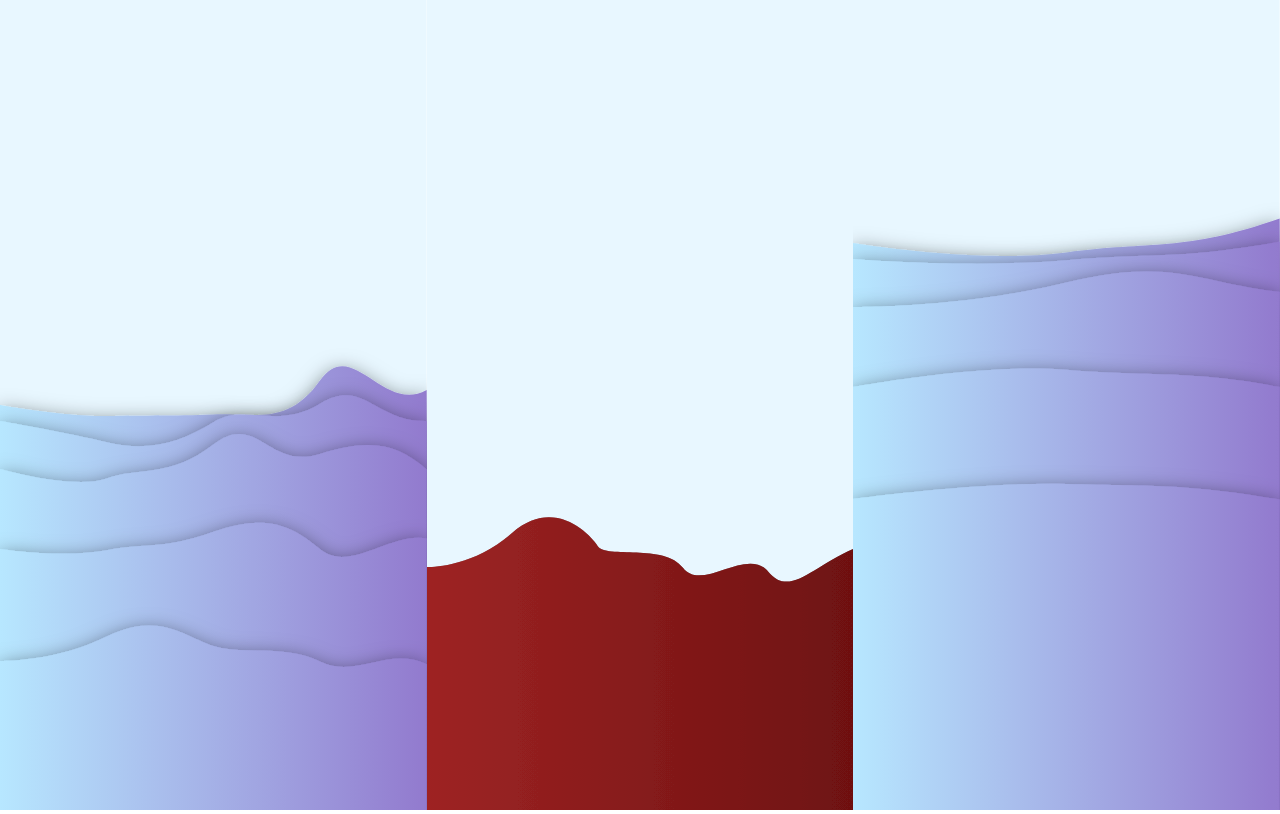
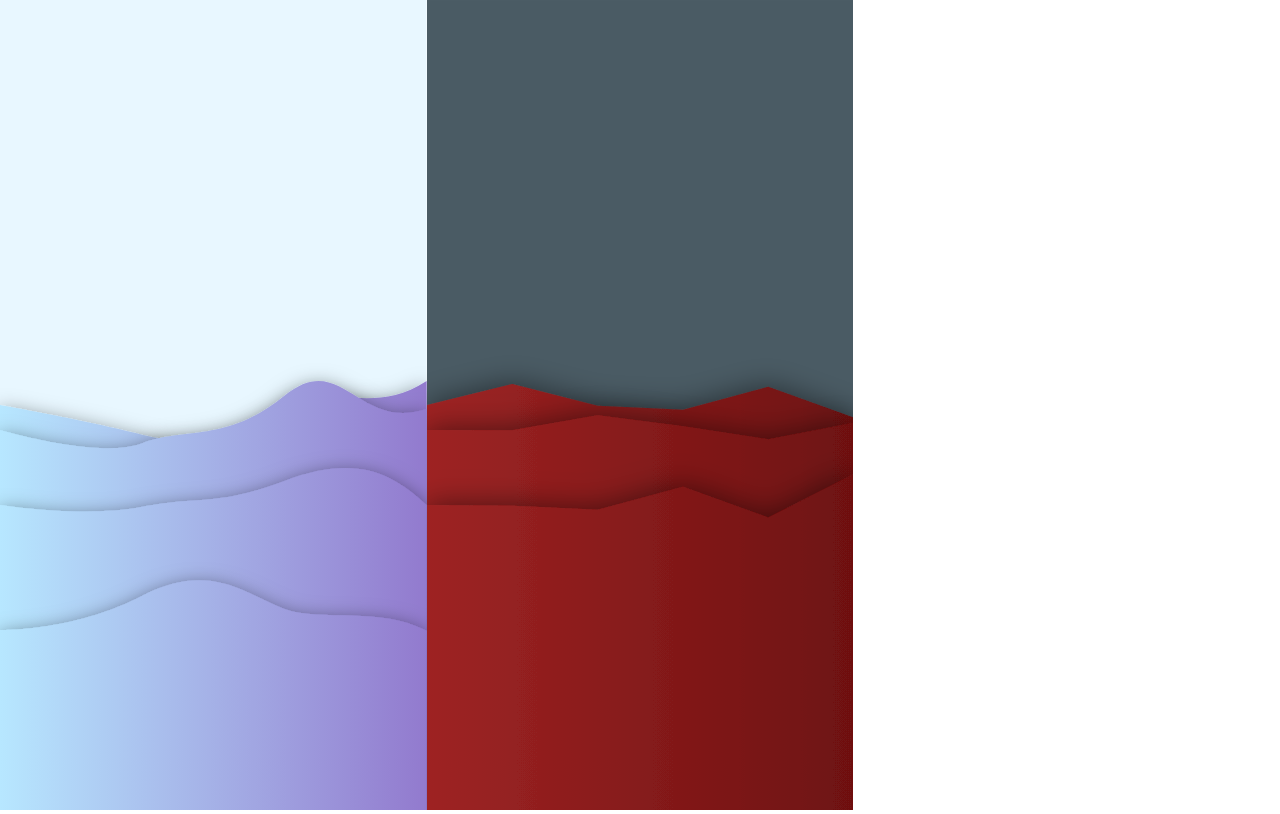
Before and after one commit to MaximBuz/heazy-svg-creator, a React (Create React App) app: page / in a window 1280 px wide. Built offline with nearby package versions, Linux system fonts and the light colour scheme.

Commit message:
refactored all wave variants into one component

```diff
--- a/src/App.tsx
+++ b/src/App.tsx
@@ -1,61 +1,45 @@
 import StackedWave from './components/StackedWave';
-import './App.css';
-import SmoothWave from './components/SmoothWave';
 
 function App() {
   return (
     <div className="App">
-      <div style={{ display: 'flex'}}>
+      <div style={{ display: 'flex' }}>
         <StackedWave
-        seed={1}
+          type="smooth"
+          seed={2}
           width={window.innerWidth / 3}
-        height={window.innerHeight+10}
+          height={window.innerHeight + 10}
           startWaveColor="#B7E7FF"
           stopWaveColor="#927ace"
-        bgColor='#E8F7FF'
+          bgColor="#E8F7FF"
           shadowX={0}
           shadowY={5}
           shadowSD={10}
           shadowOpacity={0.5}
           balance={0.5}
-        velocity={50}
-        breaks={4}
-        stacks={4}
-        distance={4}
+          velocity={70}
+          breaks={3}
+          stacks={3}
+          distance={5}
         />
-      <SmoothWave
-        seed={5}
+        <StackedWave
+          type="peak"
+          seed={7}
           width={window.innerWidth / 3}
-        height={window.innerHeight+10}
+          height={window.innerHeight + 10}
           startWaveColor="#9e2424"
           stopWaveColor="#6e1111"
-        bgColor='#E8F7FF'
+          bgColor="#4a5b64"
           shadowX={0}
           shadowY={0}
-        shadowSD={0}
+          shadowSD={15}
           shadowOpacity={0.5}
-        balance={0.7}
+          balance={0.5}
           velocity={70}
           breaks={5}
+          stacks={2}
+          distance={5}
         />
-      <StackedWave
-        seed={3}
-        width={window.innerWidth / 3}
-        height={window.innerHeight+10}
-        startWaveColor="#B7E7FF"
-        stopWaveColor="#927ace"
-        bgColor='#E8F7FF'
-        shadowX={0}
-        shadowY={5}
-        shadowSD={10}
-        shadowOpacity={0.5}
-        balance={0.3}
-        velocity={50}
-        breaks={2}
-        stacks={4}
-        distance={4}
-      />
-
       </div>
     </div>
   );
--- a/src/components/SmoothWave.tsx
+++ /dev/null
@@ -1,68 +0,0 @@
-import React from 'react';
-import { smoothWavePath } from '../utils/calculations/smoothWavePath';
-
-export interface ISmoothWaveProps {
-  seed: number;
-  width: number;
-  height: number;
-  startWaveColor: string;
-  stopWaveColor: string;
-  bgColor: string;
-  shadowX: number;
-  shadowY: number;
-  shadowSD: number;
-  shadowOpacity: number;
-  balance: number;
-  velocity: number;
-  breaks: number;
-}
-
-const SmoothWave: React.FunctionComponent<ISmoothWaveProps> = ({
-  seed,
-  width,
-  height,
-  balance,
-  velocity,
-  breaks,
-  startWaveColor,
-  stopWaveColor,
-  bgColor,
-  shadowOpacity,
-  shadowX,
-  shadowY,
-  shadowSD,
-}) => {
-  const waveData = smoothWavePath(seed, width, height, balance, velocity, breaks);
-  return (
-    <div style={{width, height}}>
-      <svg viewBox={`0 0 ${width} ${height}`} height="100%" width="100%">
-        <rect x="0" y="0" width={width} height={height} fill={bgColor}></rect>
-        <linearGradient id="linear-gradient-smooth">
-          <stop offset="0%" stopColor={startWaveColor} stopOpacity="100%" />
-          <stop offset="100%" stopColor={stopWaveColor} stopOpacity="100%" />
-        </linearGradient>
-        <filter id="shadow-smooth">
-          <feDropShadow
-            dx={shadowX}
-            dy={shadowY}
-            stdDeviation={shadowSD}
-            floodColor="black"
-            floodOpacity={shadowOpacity}
-          />
-        </filter>
-          <path
-            d={waveData}
-            fill="none"
-            strokeLinecap="round"
-            filter="url(#shadow-smooth)"
-            style={{
-              transition: 'all 0.4s cubic-bezier(0.16, 1, 0.3, 1) 0s',
-              fill: 'url(#linear-gradient-smooth)',
-            }}
-          ></path>
-      </svg>
-    </div>
-  );
-};
-
-export default SmoothWave;
--- a/src/components/StackedWave.tsx
+++ b/src/components/StackedWave.tsx
@@ -1,7 +1,9 @@
 import React from 'react';
-import { stackedWavePath } from '../utils/calculations/stackedWavePath';
+import { smoothWavePath } from '../utils/calculations/smoothWavePath';
+import { peakWavePath } from '../utils/calculations/peakWavePath';
 
 export interface IStackedWaveProps {
+  type: "smooth" | "peak"
   seed: number;
   width: number;
   height: number;
@@ -20,6 +22,7 @@ export interface IStackedWaveProps {
 }
 
 const StackedWave: React.FunctionComponent<IStackedWaveProps> = ({
+  type,
   seed,
   width,
   height,
@@ -36,17 +39,22 @@ const StackedWave: React.FunctionComponent<IStackedWaveProps> = ({
   shadowY,
   shadowSD,
 }) => {
-  const wavesData = stackedWavePath(seed, width, height, balance, velocity, breaks, stacks, distance);
+  let wavesData;
+  if (type === "smooth") {
+    wavesData = smoothWavePath(seed, width, height, balance, velocity, breaks, stacks, distance);
+  } else {
+    wavesData = peakWavePath(seed, width, height, balance, velocity, breaks, stacks, distance);
+  }
 
   return (
     <div style={{width, height}}>
       <svg viewBox={`0 0 ${width} ${height}`} height="100%" width="100%">
         <rect x="0" y="0" width={width} height={height} fill={bgColor}></rect>
-        <linearGradient id="linear-gradient-stacked">
+        <linearGradient id={`linear-gradient-${type}`}>
           <stop offset="0%" stopColor={startWaveColor} stopOpacity="100%" />
           <stop offset="100%" stopColor={stopWaveColor} stopOpacity="100%" />
         </linearGradient>
-        <filter id="shadow-stacked">
+        <filter id={`shadow-${type}`}>
           <feDropShadow
             dx={shadowX}
             dy={shadowY}
@@ -61,10 +69,10 @@ const StackedWave: React.FunctionComponent<IStackedWaveProps> = ({
             d={wave}
             fill="none"
             strokeLinecap="round"
-            filter="url(#shadow-stacked)"
+            filter={`url(#shadow-${type})`}
             style={{
               transition: 'all 0.4s cubic-bezier(0.16, 1, 0.3, 1) 0s',
-              fill: 'url(#linear-gradient-stacked)',
+              fill: `url(#linear-gradient-${type})`,
             }}
           ></path>
         ))}
--- /dev/null
+++ b/src/utils/calculations/peakWavePath.ts
@@ -0,0 +1,26 @@
+// calculates svg data attribute for wave with peaky peaks
+import { generateRandomNumber } from './randomNumber';
+
+export function peakWavePath(
+  seed: number,
+  width: number,
+  height: number,
+  balance: number,
+  velocity: number,
+  breaks: number,
+  stacks: number,
+  distance: number
+) {
+  let waveHeight = height * balance
+  const equal = width / breaks;
+  const waves = [];
+  for (let stack = 0; stack <= stacks; stack++) {
+    const data = [`M0 ${waveHeight + stack * distance * (stack * distance)}`];
+    for (let n = 1; n <= breaks; n++) {
+      data.push(`L${n * equal} ${waveHeight + (generateRandomNumber(seed+stack+2*n) - 0.5) * velocity + stack * distance * (stack * distance)}`);
+    }
+    data.push(`L${width} ${height}`, `L0 ${height}Z`);
+    waves.push(data.join(" "));
+  }
+  return waves;
+}
--- a/src/utils/calculations/smoothWavePath.ts
+++ b/src/utils/calculations/smoothWavePath.ts
@@ -8,23 +8,28 @@ export function smoothWavePath (
   balance: number = 0.5,
   velocity: number = 50,
   breaks: number = 2,
+  stacks: number = 4,
+  distance: number = 5,
 ) {
   let waveHeight = height * balance
   const equal = width / breaks;
-  const data = [`M0 ${waveHeight}`];
+  const waves = [];
+  for (let stack = 0; stack <= stacks; stack++) {
+    const data = [`M0 ${waveHeight + stack * distance * (stack * distance)}`];
     for (let n = 1; n <= breaks; n++) {
-    const random = (generateRandomNumber(seed+n) - 0.5) * velocity;
+      const random = (generateRandomNumber(seed+stack+n) - 0.5) * velocity;
       const smooth = {
         handle: {
           x: random < 0 ? (n - 1) * equal + equal / 2 - random : (n - 1) * equal + equal / 2 + random,
-      y: waveHeight + random,
+          y: waveHeight + random + stack * distance * (stack * distance),
         },
         x: n * equal,
-     y: waveHeight + (generateRandomNumber(seed+2*n) - 0.5) * velocity,
+        y: waveHeight + (generateRandomNumber(seed+stack+2*n) - 0.5) * velocity + stack * distance * (stack * distance),
       };
       data.push(`S${smooth.handle.x} ${smooth.handle.y} ${smooth.x} ${smooth.y}`);
     }
     data.push(`L${width} ${height}`, `L0 ${height}Z`);
-  return data.join(' ')
-
+    waves.push(data.join(" "));
   }
+  return waves;
+}
--- a/src/utils/calculations/stackedWavePath.ts
+++ /dev/null
@@ -1,35 +0,0 @@
-// calculates svg data attribute for wave with smooth peaks
-import { generateRandomNumber } from './randomNumber';
-
-export function stackedWavePath (
-  seed: number = 0,
-  width: number = 540,
-  height: number = 960,
-  balance: number = 0.5,
-  velocity: number = 50,
-  breaks: number = 2,
-  stacks: number = 4,
-  distance: number = 5,
-) {
-  let waveHeight = height * balance
-  const equal = width / breaks;
-  const waves = [];
-  for (let stack = 0; stack <= stacks; stack++) {
-    const data = [`M0 ${waveHeight + stack * distance * (stack * distance)}`];
-    for (let n = 1; n <= breaks; n++) {
-      const random = (generateRandomNumber(seed+stack+n) - 0.5) * velocity;
-      const smooth = {
-        handle: {
-          x: random < 0 ? (n - 1) * equal + equal / 2 - random : (n - 1) * equal + equal / 2 + random,
-          y: waveHeight + random + stack * distance * (stack * distance),
-        },
-        x: n * equal,
-        y: waveHeight + (generateRandomNumber(seed+stack+2*n) - 0.5) * velocity + stack * distance * (stack * distance),
-      };
-      data.push(`S${smooth.handle.x} ${smooth.handle.y} ${smooth.x} ${smooth.y}`);
-    }
-    data.push(`L${width} ${height}`, `L0 ${height}Z`);
-    waves.push(data.join(" "));
-  }
-  return waves;
-}
```
Lines whose indentation alone changed are shown as unchanged.
